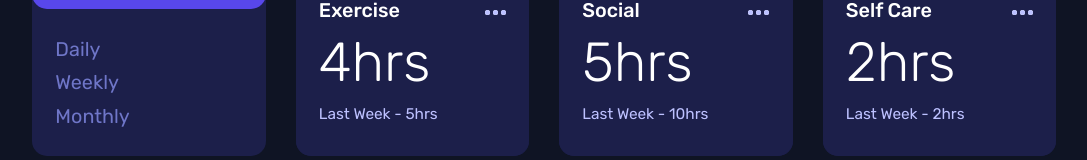
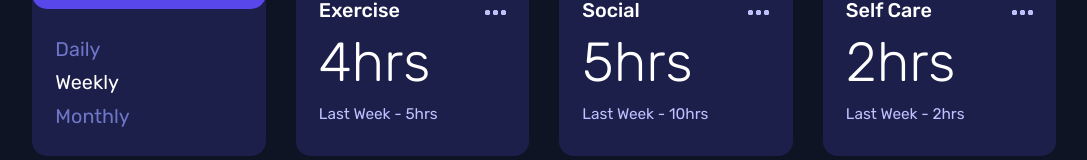
Before and after one commit to KaskaS-O/time-tracking-dashboard, a React (Create React App) app: page / in a window 1280 px wide. Shown: the part 490-650 px from the top of the page, without its empty margins (96-1183 px from the left). Built offline with nearby package versions, Linux system fonts and the light colour scheme.

Commit message:
Update styling for active stats period

```diff
--- a/src/components/App.js
+++ b/src/components/App.js
@@ -19,6 +19,7 @@ class App extends Component {
 
   handleStatsSelect = (event) => {
     const id = event.target.id;
+
     this.setState({
       activeStatsPeriod: id,
     });
@@ -55,6 +56,7 @@ class App extends Component {
           surname={surname}
           img={img}
           statsPeriods={this.statsPeriods}
+          activeStatsPeriod={activeStatsPeriod}
           click={this.handleStatsSelect}
         />
         {stats}
--- a/src/components/StatsSelect.js
+++ b/src/components/StatsSelect.js
@@ -1,6 +1,10 @@
 const StatsSelect = (props) => {
   return (
-    <span className="menu__stats" id={props.id} onClick={props.click}>
+    <span
+      className={props.active ? "menu__stats active" : "menu__stats"}
+      id={props.id}
+      onClick={props.click}
+    >
       {props.txt}
     </span>
   );
--- a/src/components/UserCard.js
+++ b/src/components/UserCard.js
@@ -7,6 +7,7 @@ const UserCard = (props) => {
       txt={item.txt}
       id={item.title}
       click={props.click}
+      active={item.title === props.activeStatsPeriod ? true : false}
     />
   ));
 
```
